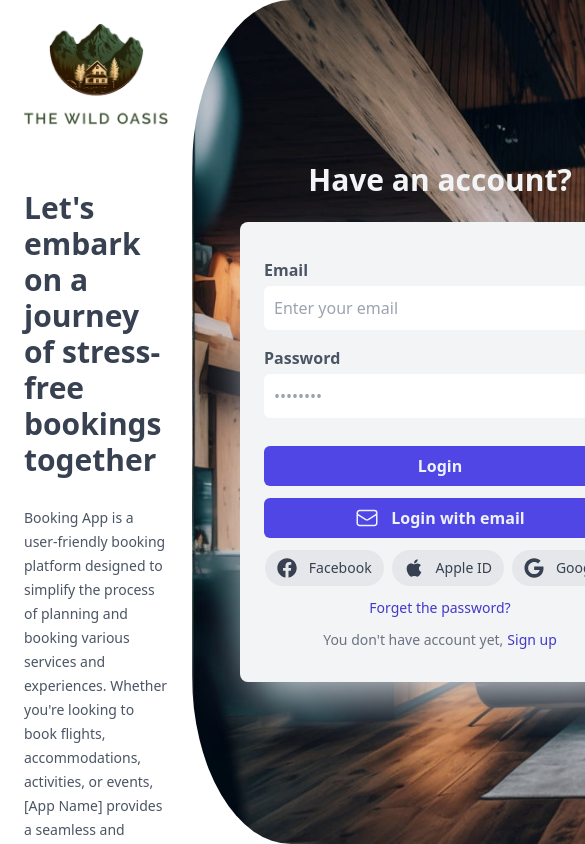
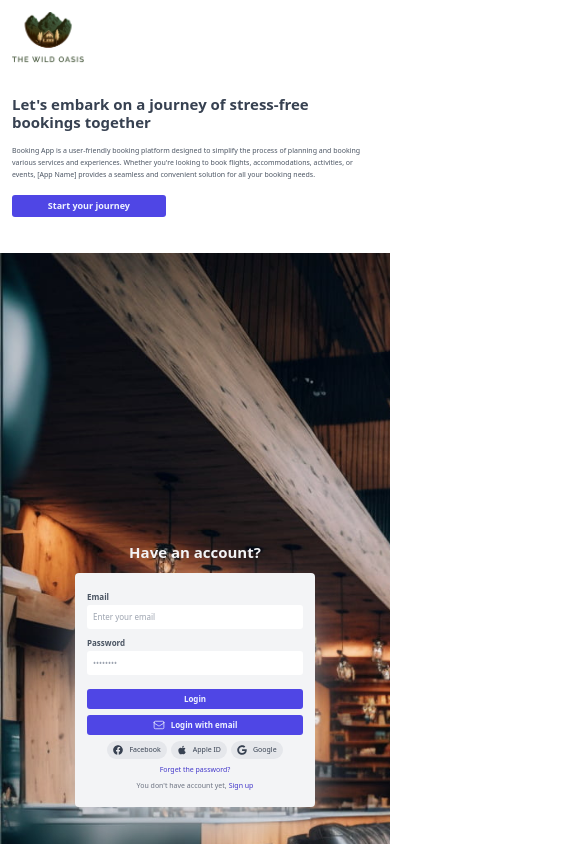
Before and after one commit to BCIamLong/bookings-app-client, a React (Vite) app: page /login in a window 390 px wide. Shown: the top 844 px of the page, 585 px wide, since content can reach past the window. Built offline with nearby package versions, Linux system fonts and the light colour scheme.

Commit message:
feat: setup responsive configuration and implement responsive for login layout pages

```diff
--- a/src/components/form/Form/index.tsx
+++ b/src/components/form/Form/index.tsx
@@ -12,7 +12,7 @@ export default function Form({ type, onSubmit, children }: FormProps) {
   if (type === "login")
     style =
       baseStyle +
-      `flex w-[400px] flex-col gap-3 rounded-lg bg-stone-100 px-6 py-8 shadow-2xl shadow-stone-300`;
+      `flex w-[30rem] flex-col gap-3 rounded-lg bg-stone-100 px-6 py-8 shadow-2xl shadow-stone-300`;
   if (type === "search")
     style =
       baseStyle +
--- a/src/index.css
+++ b/src/index.css
@@ -7,6 +7,45 @@
   height: 40rem;
   width: 100%;
 } */
+
+html {
+  font-size: 62.5%;
+}
+
+@media (min-width: 320px) {
+  html {
+    font-size: 50%;
+  }
+}
+
+@media (min-width: 440px) {
+  html {
+    font-size: 50%;
+  }
+}
+
+@media (min-width: 640px) {
+  html {
+    font-size: 62.5%;
+  }
+}
+
+@media (min-width: 768px) {
+  html {
+    font-size: 70%;
+  }
+}
+@media (min-width: 1024px) {
+  html {
+    font-size: 90%;
+  }
+}
+
+@media (min-width: 1280px) {
+  html {
+    font-size: 100%;
+  }
+}
 
 .light {
   --color-grey-0: #fff;
--- a/src/layouts/LoginLayout/index.tsx
+++ b/src/layouts/LoginLayout/index.tsx
@@ -5,7 +5,7 @@ import ButtonLink from "../../components/ButtonLink";
 
 export default function LoginLayout() {
   return (
-    <div className="grid grid-cols-[1fr_1.5fr] bg-stone-0">
+    <div className="grid grid-cols-[1fr_1.5fr] bg-stone-0 sm:grid-cols-[1fr_1fr] md:grid-cols-[1fr_1fr] lg:md:grid-cols-[1fr_1.3fr] thin:grid-cols-1 thin:gap-12 tiny:grid-cols-[1fr_1fr] tiny:gap-8">
       <div className="flex flex-col justify-center gap-16 p-6 bg-stone-0">
         <Logo size="big" />
         <div className="flex flex-col gap-7">
@@ -19,7 +19,7 @@ export default function LoginLayout() {
             activities, or events, [App Name] provides a seamless and convenient
             solution for all your booking needs.
           </p>
-          <div className="w-[42%]">
+          <div className="w-[42%] lg:w-[48%] md:w-[50%] sm:w-[54%] tiny:w-[90%]">
             <ButtonLink type="primary" size="medium" href="/">
               Start your journey
             </ButtonLink>
--- a/src/pages/ForgotPassword/index.tsx
+++ b/src/pages/ForgotPassword/index.tsx
@@ -4,7 +4,7 @@ export default function ForgotPassword() {
   return (
     <div
       style={{ backgroundImage: `url("/imgs/cabins/cabin-002.jpg")` }}
-      className="flex h-screen flex-col items-center gap-6 bg-cover p-12 rounded-l-[20%]"
+      className="flex h-screen flex-col items-center gap-6 bg-cover p-12 rounded-l-[20%] justify-center thin:max-tiny:rounded-l-[0%]"
     >
       <h2 className="text-3xl font-bold text-stone-100">
         Forget your password?
--- a/src/pages/Login/index.tsx
+++ b/src/pages/Login/index.tsx
@@ -6,7 +6,7 @@ export default function Login() {
   return (
     <div
       style={{ backgroundImage: `url("/imgs/cabins/cabin-008.jpg")` }}
-      className="flex h-screen flex-col items-center justify-center gap-6 rounded-l-[20%] bg-cover px-12"
+      className="flex h-screen flex-col items-center justify-center gap-6 rounded-l-[20%] thin:max-tiny:rounded-l-[0%] bg-cover px-12"
     >
       <h2 className="text-3xl font-bold text-stone-100">Have an account?</h2>
       <LoginForm />
--- a/src/pages/SignUp/index.tsx
+++ b/src/pages/SignUp/index.tsx
@@ -4,7 +4,7 @@ export default function SignUp() {
   return (
     <div
       style={{ backgroundImage: `url("/imgs/cabins/cabin-006.jpg")` }}
-      className="flex h-screen flex-col items-center justify-center gap-6 rounded-l-[20%] bg-cover px-12"
+      className="flex h-screen flex-col items-center justify-center gap-6 rounded-l-[20%] bg-cover px-12 thin:max-tiny:rounded-l-[0%]"
     >
       <h2 className="text-3xl font-bold text-stone-100">
         Create your new account
--- a/tailwind.config.js
+++ b/tailwind.config.js
@@ -3,6 +3,10 @@ export default {
   content: ['./index.html', './src/**/*.{js,ts,jsx,tsx}'],
   theme: {
     extend: {
+      screens: {
+        thin: '320px',
+        tiny: '440px',
+      },
       backgroundImage: {
         hero: "url('public/imgs/cabins/cabin-001.jpg')",
       },
```
